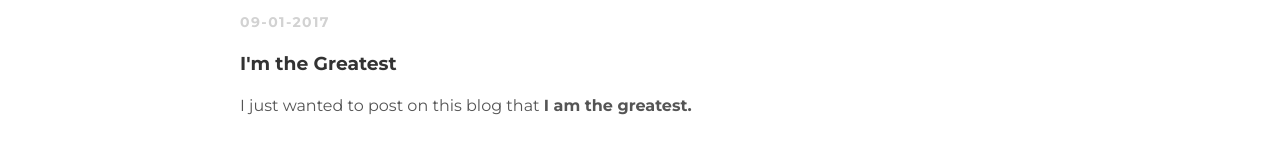
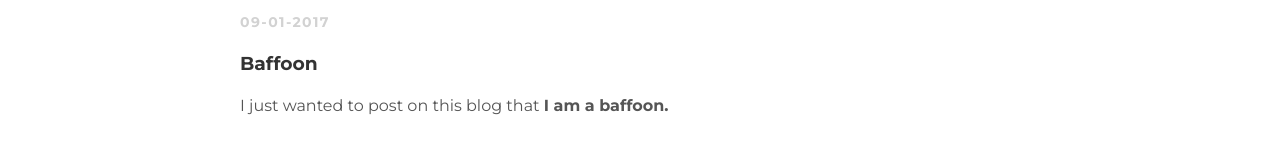
Before and after one commit to CBrammell/Cbrammell.github.io, a plain HTML site: page index.html in a window 1280 px wide. Shown: the part 567-732 px from the top of the page. Drawn offline with Linux system fonts and the light colour scheme.

Commit message:
Update index.html

```diff
--- a/index.html
+++ b/index.html
@@ -43,9 +43,9 @@
           <span>The Don</span>
         </div>
         <p class="post-date">09-01-2017</p>
-        <h3 class="post-title">I'm the Greatest</h3>
+        <h3 class="post-title">Baffoon</h3>
         <div class="post-content">
-          <p>I just wanted to post on this blog that <strong>I am the greatest.</strong></p>
+          <p>I just wanted to post on this blog that <strong>I am a baffoon.</strong></p>
         </div>
       </div>
 
```
